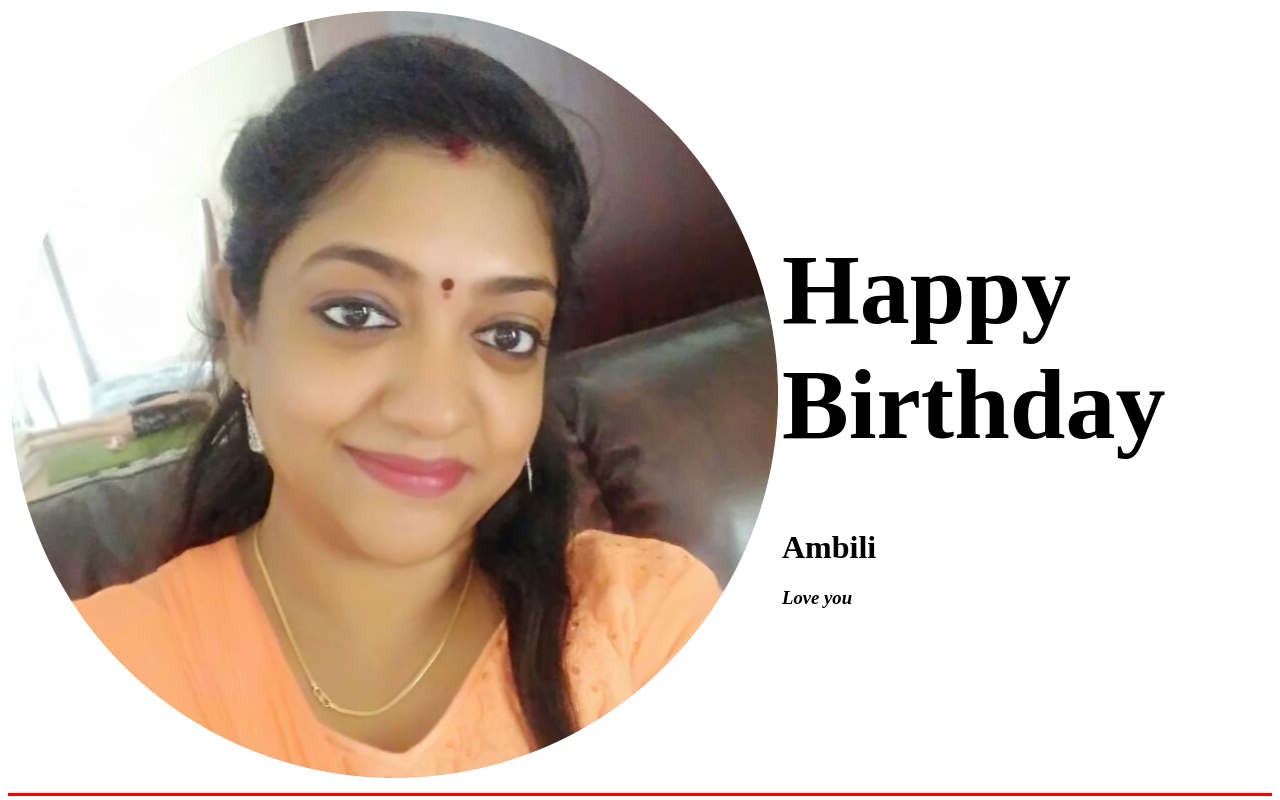
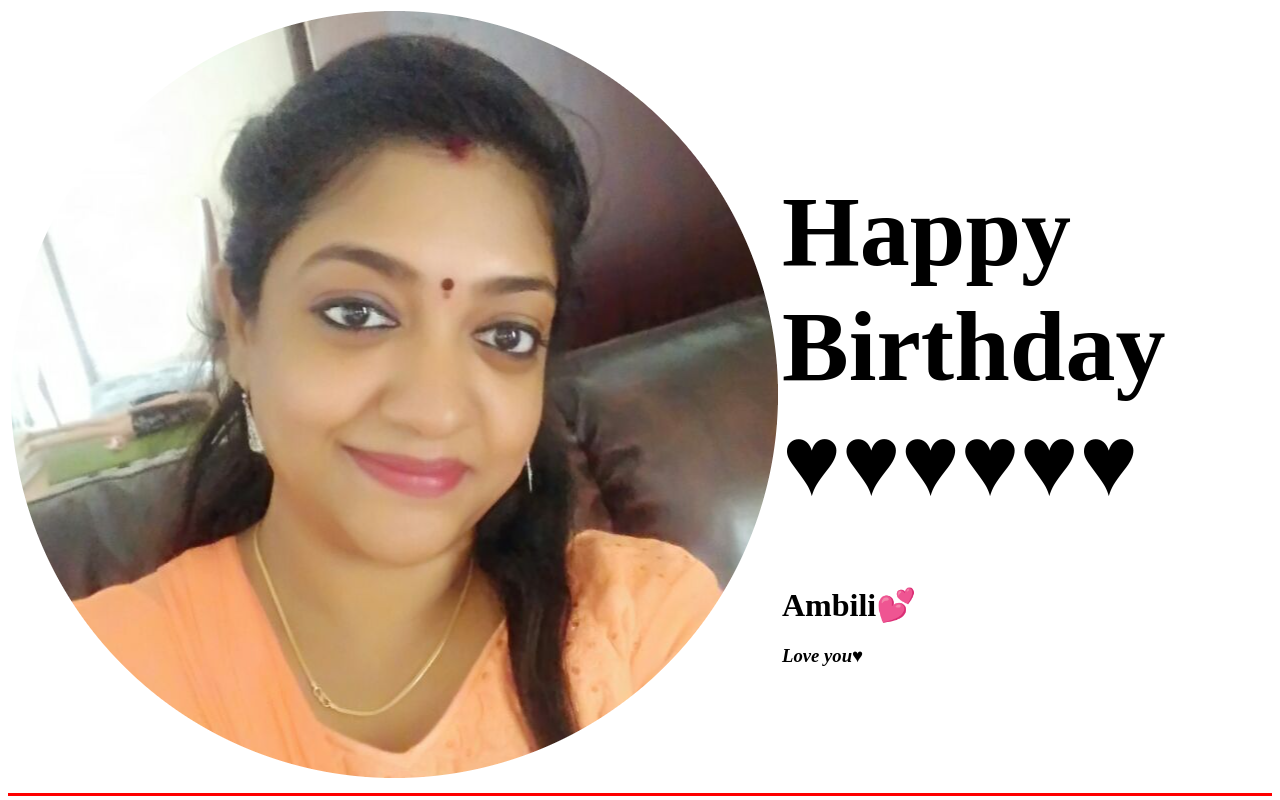
Before and after one commit to santoshvelayudhan/ambili, a plain HTML site: page index.html in a window 1280 px wide. Shown: the top 800 px of the page. Drawn offline with Linux system fonts and the light colour scheme.

Commit message:
additional file added

```diff
--- a/index.html
+++ b/index.html
@@ -13,11 +13,11 @@
 
             <tr>
                 <td><img src="ambili.png" alt="Santosh Image"></td>
-                <td><h1 style=font-size:100px >Happy Birthday</h1>
-                    <h1>Ambili</h1>
+                <td><h1 style=font-size:100px >Happy Birthday  ♥♥♥♥♥♥</h1>
+                    <h1>Ambili💕</h1>
                     <!-- italics using em -->
 
-                    <h3><em>Love you</em> </h3>
+                    <h3><em>Love you♥</em> </h3>
 
                     <!-- to put a line--></td>
             </tr>
@@ -27,7 +27,7 @@
 
          <meta charset="UTF-8">
 
-         <title>📡Ambili Personal Site</title>
+         <title>💚Ambili Personal Site</title>
 
       </head>
 
```
